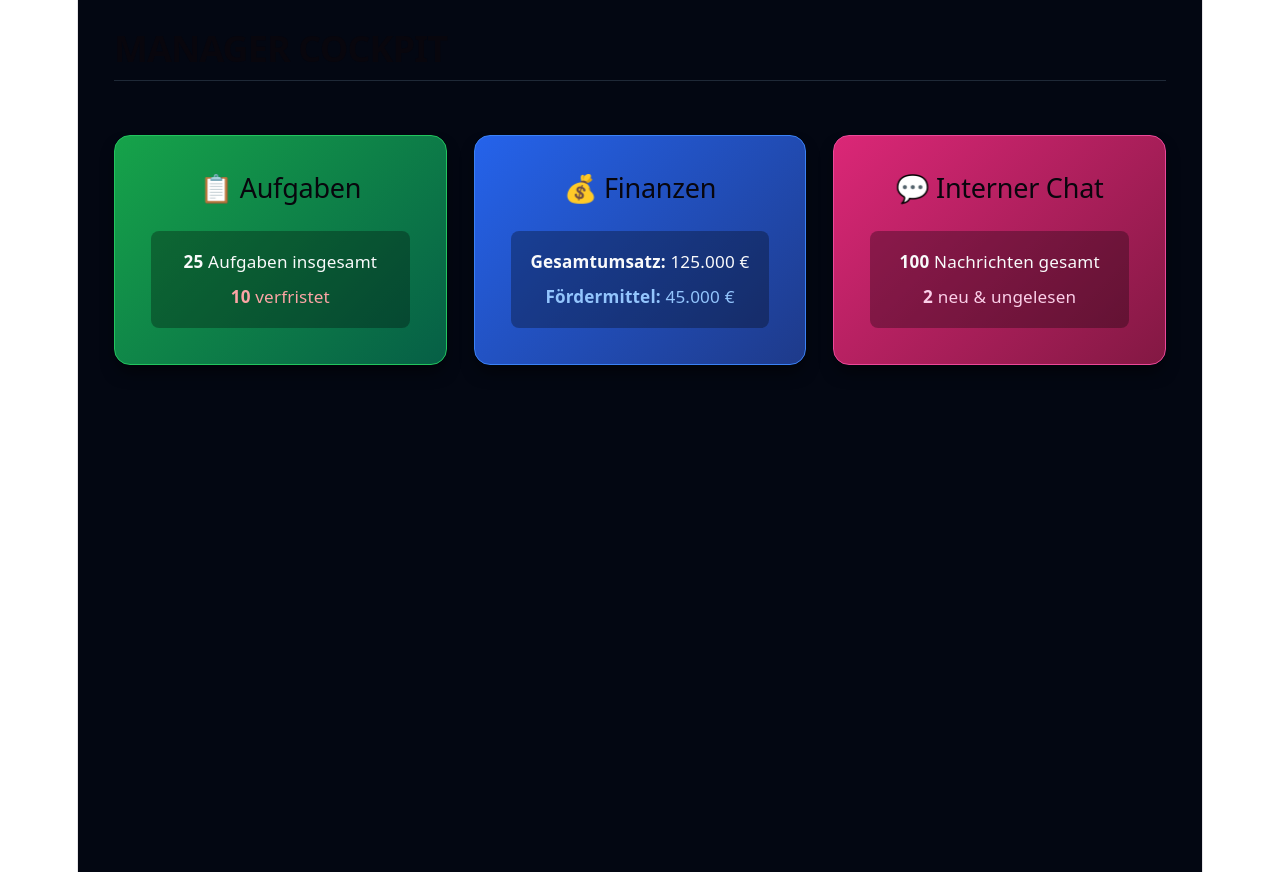
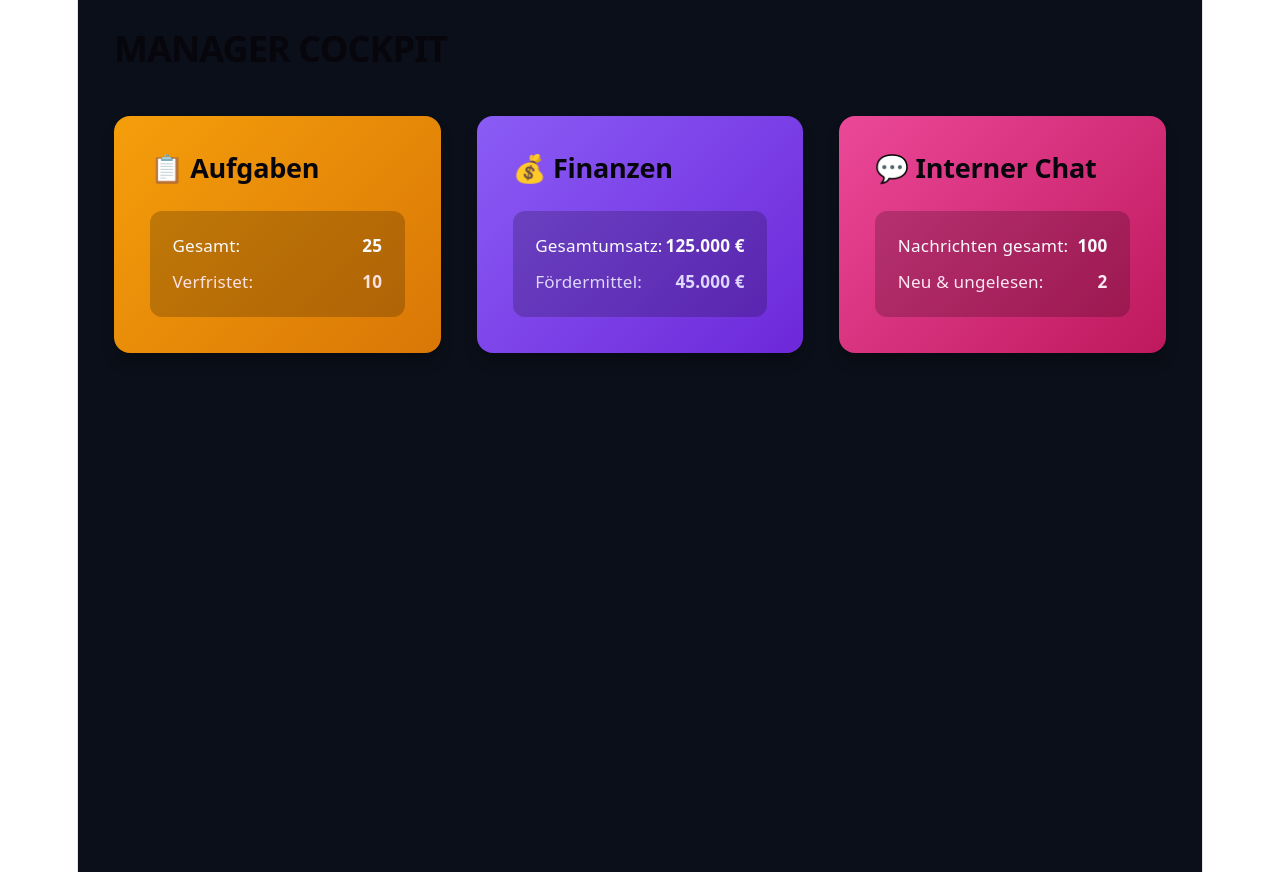
Before and after one commit to jenswilsdorfdd-gif/manager-cockpit, a React (Vite) app: page / in a window 1280 px wide. Built offline with nearby package versions, Linux system fonts and the light colour scheme; no server answers.

Commit message:
app refresh

```diff
--- a/src/App.tsx
+++ b/src/App.tsx
@@ -3,14 +3,14 @@ import InternalChat from './components/InternalChat';
 
 // --- PLATZHALTER-KOMPONENTEN ---
 const TaskManager = () => (
-  <div style={{ padding: '1.5rem', backgroundColor: '#111827', borderRadius: '12px', minHeight: '70vh', color: 'white', border: '1px solid #1f2937' }}>
+  <div style={{ padding: '2rem', backgroundColor: '#111827', borderRadius: '16px', minHeight: '70vh', color: 'white', boxShadow: '0 4px 6px -1px rgba(0, 0, 0, 0.1)' }}>
     <h2 style={{ marginTop: 0, color: '#4ade80' }}>📋 Aufgaben</h2>
     <p>Hier entsteht das detaillierte Wiedervorlage-Modul (Tasks)...</p>
   </div>
 );
 
 const FinanceLedger = () => (
-  <div style={{ padding: '1.5rem', backgroundColor: '#111827', borderRadius: '12px', minHeight: '70vh', color: 'white', border: '1px solid #1f2937' }}>
+  <div style={{ padding: '2rem', backgroundColor: '#111827', borderRadius: '16px', minHeight: '70vh', color: 'white', boxShadow: '0 4px 6px -1px rgba(0, 0, 0, 0.1)' }}>
     <h2 style={{ marginTop: 0, color: '#60a5fa' }}>💰 Finanzen</h2>
     <p>Hier entsteht der detaillierte Cashflow-Tracker...</p>
   </div>
@@ -21,15 +21,23 @@ export default function App() {
   const [activeView, setActiveView] = useState<'dashboard' | 'tasks' | 'finance' | 'chat'>('dashboard');
 
   return (
-    <div style={{ minHeight: '100vh', backgroundColor: '#030712', color: '#f9fafb', padding: '2rem', fontFamily: 'system-ui, -apple-system, sans-serif' }}>
+    <div style={{ minHeight: '100vh', backgroundColor: '#0b0f19', color: '#f9fafb', padding: '2rem', fontFamily: 'system-ui, -apple-system, sans-serif' }}>
 
       {/* Header mit Zurück-Button, wenn nicht auf Dashboard */}
-      <header style={{ marginBottom: '3rem', borderBottom: '1px solid #1f2937', paddingBottom: '1rem', display: 'flex', justifyContent: 'space-between', alignItems: 'center' }}>
+      <header style={{ marginBottom: '3rem', display: 'flex', justifyContent: 'space-between', alignItems: 'center' }}>
         <h1 style={{ margin: 0, fontSize: '2rem', fontWeight: '800', letterSpacing: '-0.025em' }}>MANAGER COCKPIT</h1>
         {activeView !== 'dashboard' && (
           <button
             onClick={() => setActiveView('dashboard')}
-            style={{ padding: '0.6rem 1.2rem', backgroundColor: '#374151', color: 'white', border: 'none', borderRadius: '8px', cursor: 'pointer', fontWeight: 'bold' }}
+            style={{
+              padding: '0.75rem 1.5rem',
+              backgroundColor: '#1f2937',
+              color: 'white',
+              border: 'none',
+              borderRadius: '8px',
+              cursor: 'pointer',
+              fontWeight: '600'
+            }}
           >
             ← Zurück zum Dashboard
           </button>
@@ -41,7 +49,7 @@ export default function App() {
         <main style={{
           display: 'grid',
           gridTemplateColumns: 'repeat(auto-fit, minmax(320px, 1fr))',
-          gap: '1.5rem',
+          gap: '2rem',
           maxWidth: '1200px',
           margin: '0 auto'
         }}>
@@ -50,18 +58,24 @@ export default function App() {
           <div
             onClick={() => setActiveView('tasks')}
             style={{
-              background: 'linear-gradient(135deg, #16a34a 0%, #065f46 100%)',
+              background: 'linear-gradient(135deg, #f59e0b 0%, #d97706 100%)',
               borderRadius: '16px',
               padding: '2rem',
               cursor: 'pointer',
-              boxShadow: '0 10px 15px -3px rgba(0, 0, 0, 0.5)',
-              border: '1px solid #22c55e'
+              border: 'none',
+              boxShadow: '0 10px 15px -3px rgba(0, 0, 0, 0.3)'
             }}
           >
-            <h2 style={{ margin: '0 0 1.5rem 0', fontSize: '1.5rem' }}>📋 Aufgaben</h2>
-            <div style={{ fontSize: '0.95rem', backgroundColor: 'rgba(0,0,0,0.3)', padding: '1rem', borderRadius: '8px' }}>
-              <div style={{ marginBottom: '0.5rem' }}><strong>25</strong> Aufgaben insgesamt</div>
-              <div style={{ color: '#fca5a5' }}><strong>10</strong> verfristet</div>
+            <div style={{ display: 'flex', justifyContent: 'space-between', alignItems: 'center', marginBottom: '1.5rem' }}>
+                <h2 style={{ margin: 0, fontSize: '1.5rem', fontWeight: 'bold' }}>📋 Aufgaben</h2>
+            </div>
+            <div style={{ fontSize: '0.95rem', backgroundColor: 'rgba(0,0,0,0.2)', padding: '1.25rem', borderRadius: '12px' }}>
+              <div style={{ marginBottom: '0.5rem', display: 'flex', justifyContent: 'space-between' }}>
+                <span>Gesamt:</span> <strong>25</strong>
+              </div>
+              <div style={{ color: '#fee2e2', display: 'flex', justifyContent: 'space-between' }}>
+                <span>Verfristet:</span> <strong>10</strong>
+              </div>
             </div>
           </div>
 
@@ -69,18 +83,24 @@ export default function App() {
           <div
             onClick={() => setActiveView('finance')}
             style={{
-              background: 'linear-gradient(135deg, #2563eb 0%, #1e3a8a 100%)',
+              background: 'linear-gradient(135deg, #8b5cf6 0%, #6d28d9 100%)',
               borderRadius: '16px',
               padding: '2rem',
               cursor: 'pointer',
-              boxShadow: '0 10px 15px -3px rgba(0, 0, 0, 0.5)',
-              border: '1px solid #3b82f6'
+              border: 'none',
+              boxShadow: '0 10px 15px -3px rgba(0, 0, 0, 0.3)'
             }}
           >
-            <h2 style={{ margin: '0 0 1.5rem 0', fontSize: '1.5rem' }}>💰 Finanzen</h2>
-            <div style={{ fontSize: '0.95rem', backgroundColor: 'rgba(0,0,0,0.3)', padding: '1rem', borderRadius: '8px' }}>
-              <div style={{ marginBottom: '0.5rem' }}><strong>Gesamtumsatz:</strong> 125.000 €</div>
-              <div style={{ color: '#93c5fd' }}><strong>Fördermittel:</strong> 45.000 €</div>
+            <div style={{ display: 'flex', justifyContent: 'space-between', alignItems: 'center', marginBottom: '1.5rem' }}>
+                <h2 style={{ margin: 0, fontSize: '1.5rem', fontWeight: 'bold' }}>💰 Finanzen</h2>
+            </div>
+            <div style={{ fontSize: '0.95rem', backgroundColor: 'rgba(0,0,0,0.2)', padding: '1.25rem', borderRadius: '12px' }}>
+              <div style={{ marginBottom: '0.5rem', display: 'flex', justifyContent: 'space-between' }}>
+                <span>Gesamtumsatz:</span> <strong>125.000 €</strong>
+              </div>
+              <div style={{ color: '#ddd6fe', display: 'flex', justifyContent: 'space-between' }}>
+                <span>Fördermittel:</span> <strong>45.000 €</strong>
+              </div>
             </div>
           </div>
 
@@ -88,18 +108,24 @@ export default function App() {
           <div
             onClick={() => setActiveView('chat')}
             style={{
-              background: 'linear-gradient(135deg, #db2777 0%, #831843 100%)',
+              background: 'linear-gradient(135deg, #ec4899 0%, #be185d 100%)',
               borderRadius: '16px',
               padding: '2rem',
               cursor: 'pointer',
-              boxShadow: '0 10px 15px -3px rgba(0, 0, 0, 0.5)',
-              border: '1px solid #ec4899'
+              border: 'none',
+              boxShadow: '0 10px 15px -3px rgba(0, 0, 0, 0.3)'
             }}
           >
-            <h2 style={{ margin: '0 0 1.5rem 0', fontSize: '1.5rem' }}>💬 Interner Chat</h2>
-            <div style={{ fontSize: '0.95rem', backgroundColor: 'rgba(0,0,0,0.3)', padding: '1rem', borderRadius: '8px' }}>
-              <div style={{ marginBottom: '0.5rem' }}><strong>100</strong> Nachrichten gesamt</div>
-              <div style={{ color: '#fbcfe8' }}><strong>2</strong> neu & ungelesen</div>
+            <div style={{ display: 'flex', justifyContent: 'space-between', alignItems: 'center', marginBottom: '1.5rem' }}>
+                <h2 style={{ margin: 0, fontSize: '1.5rem', fontWeight: 'bold' }}>💬 Interner Chat</h2>
+            </div>
+            <div style={{ fontSize: '0.95rem', backgroundColor: 'rgba(0,0,0,0.2)', padding: '1.25rem', borderRadius: '12px' }}>
+              <div style={{ marginBottom: '0.5rem', display: 'flex', justifyContent: 'space-between' }}>
+                <span>Nachrichten gesamt:</span> <strong>100</strong>
+              </div>
+              <div style={{ color: '#fce7f3', display: 'flex', justifyContent: 'space-between' }}>
+                <span>Neu & ungelesen:</span> <strong>2</strong>
+              </div>
             </div>
           </div>
 
```
